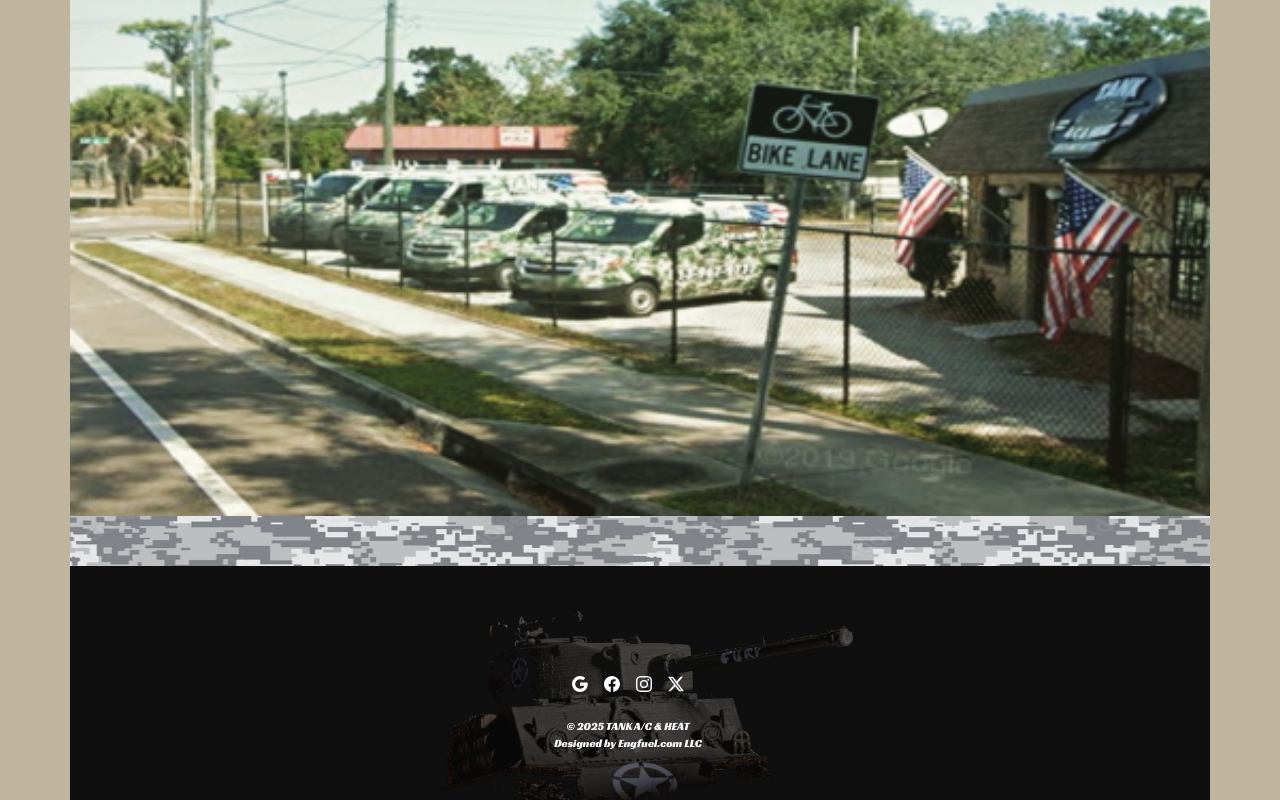
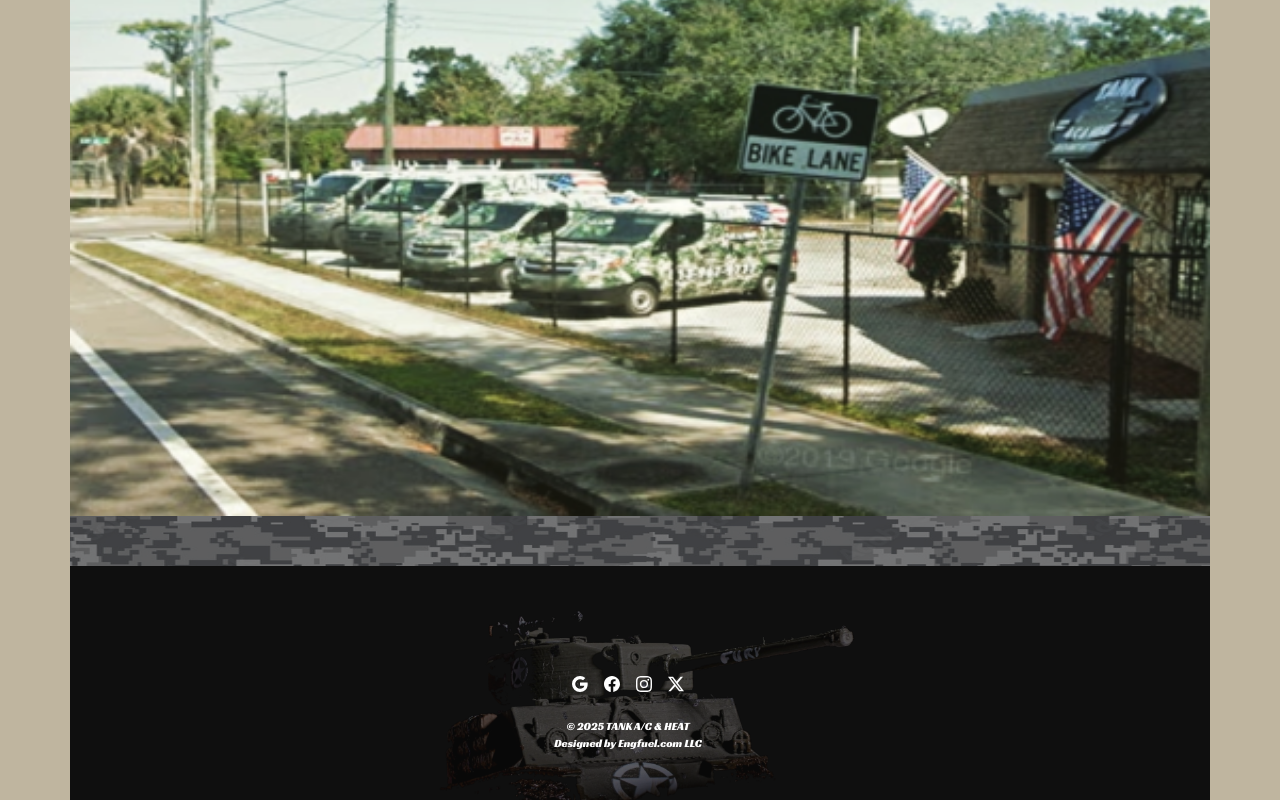
Before and after one commit to yohanJS/tankAc, a Vue app: page / in a window 1280 px wide. Shown: the part 5037-5837 px from the top of the page. Built offline with nearby package versions, Linux system fonts and the light colour scheme.

Commit message:
- making the camo blacker

```diff
--- a/src/components/Camouflage.vue
+++ b/src/components/Camouflage.vue
@@ -1,7 +1,8 @@
 <!-- eslint-disable vue/multi-word-component-names -->
 <template>
-      <div class="container p-0">
+    <div class="container p-0 position-relative">
       <img src="../assets/rect.png" class="img-fluid w-100" style="height: 50px;">
+      <div class="overlay"></div>
     </div>
   </template>
 
@@ -9,4 +10,16 @@
   </script>
 
   <style scoped>
+  .container {
+    position: relative;
+  }
+  .container .overlay {
+    position: absolute;
+    top: 0;
+    left: 0;
+    width: 100%;
+    height: 100%;
+    background: rgba(0, 0, 0, 0.5); /* Adjust opacity as needed */
+    z-index: 1;
+  }
   </style>
```
Lines whose indentation alone changed are shown as unchanged.
